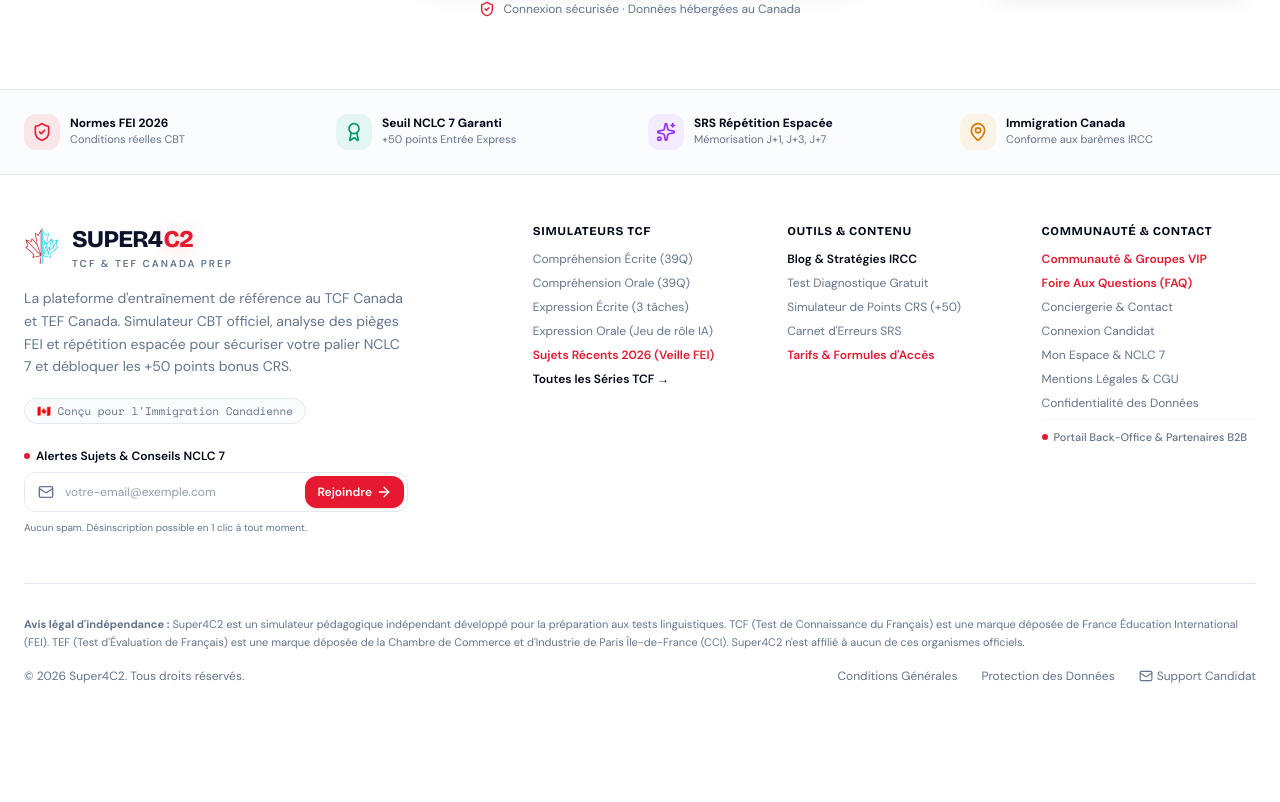
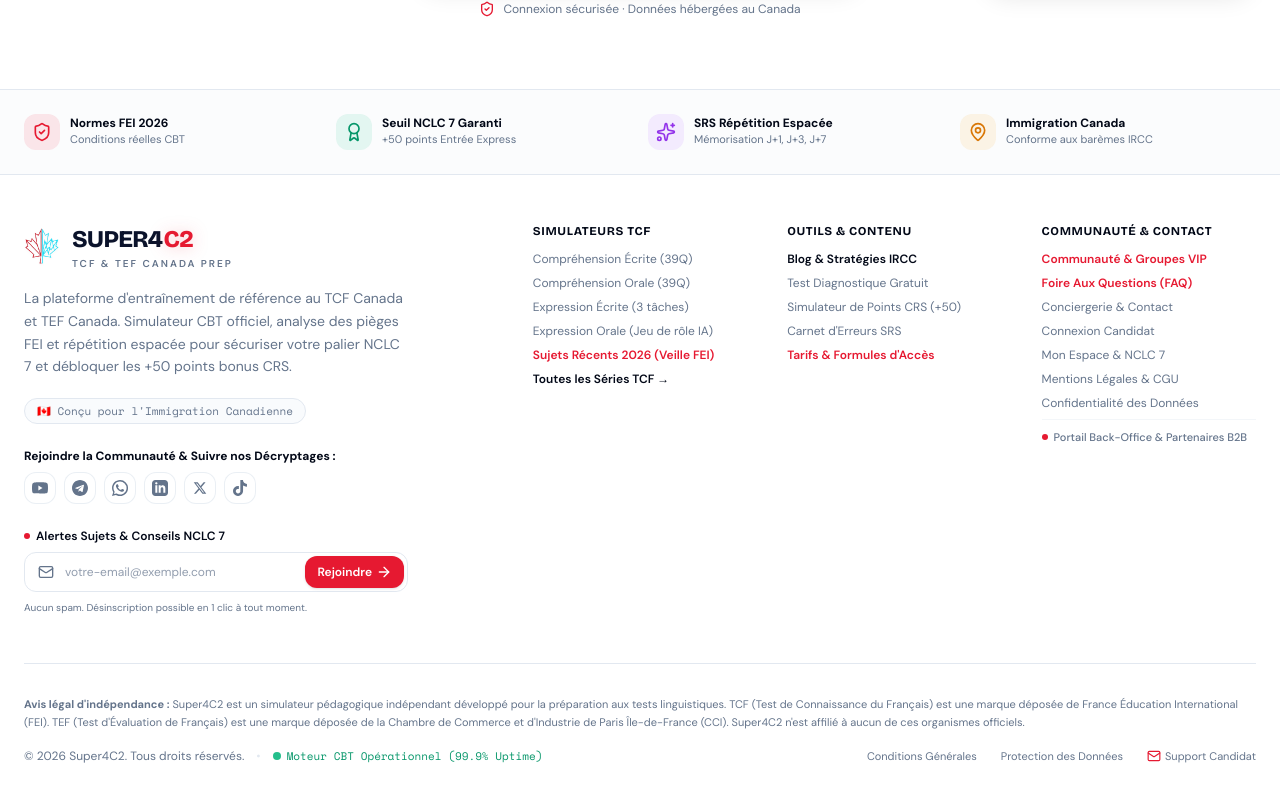
Before and after one commit to DimitriTedom/super4c2, a Next.js app: page /auth/login in a window 1280 px wide. Shown: the part 794-1596 px from the top of the page. Before the commit the page ends 1526 px from the top, so only its background shows below. Built offline with nearby package versions, Linux system fonts and the light colour scheme; no server answers.

Commit message:
feat(footer): add official social icons, community links, and real-time system status indicator

```diff
--- a/components/site-footer.tsx
+++ b/components/site-footer.tsx
@@ -67,6 +67,98 @@
               <span className="inline-flex items-center gap-1.5 rounded-full border bg-muted/40 px-3 py-1 font-mono text-[11px]">
                 🇨🇦 Conçu pour l&apos;Immigration Canadienne
               </span>
+            </div>
+
+            {/* Réseaux Sociaux & Communautés Officielles */}
+            <div className="space-y-2 pt-2">
+              <p className="text-xs font-bold text-foreground flex items-center gap-1.5">
+                <span>Rejoindre la Communauté &amp; Suivre nos Décryptages :</span>
+              </p>
+              <div className="flex flex-wrap items-center gap-2">
+                {/* YouTube */}
+                <a
+                  href="https://youtube.com/@Super4C2"
+                  target="_blank"
+                  rel="noopener noreferrer"
+                  className="h-8 w-8 rounded-lg border border-border/70 bg-background/80 hover:bg-red-500/10 hover:border-red-500/40 hover:text-red-500 text-muted-foreground flex items-center justify-center transition-all duration-200 shadow-2xs group"
+                  title="Chaîne YouTube Officielle Super4C2 (Cours, Décryptages & Sujets réels)"
+                  aria-label="YouTube Super4C2"
+                >
+                  <svg className="h-4 w-4 fill-current transition-transform group-hover:scale-110" viewBox="0 0 24 24">
+                    <path d="M23.498 6.186a3.016 3.016 0 0 0-2.122-2.136C19.505 3.545 12 3.545 12 3.545s-7.505 0-9.377.505A3.017 3.017 0 0 0 .502 6.186C0 8.07 0 12 0 12s0 3.93.502 5.814a3.016 3.016 0 0 0 2.122 2.136c1.871.505 9.376.505 9.376.505s7.505 0 9.377-.505a3.015 3.015 0 0 0 2.122-2.136C24 15.93 24 12 24 12s0-3.93-.502-5.814zM9.545 15.568V8.432L15.818 12l-6.273 3.568z" />
+                  </svg>
+                </a>
+
+                {/* Telegram */}
+                <a
+                  href="https://t.me/super4c2_canada"
+                  target="_blank"
+                  rel="noopener noreferrer"
+                  className="h-8 w-8 rounded-lg border border-border/70 bg-background/80 hover:bg-sky-500/10 hover:border-sky-500/40 hover:text-sky-500 text-muted-foreground flex items-center justify-center transition-all duration-200 shadow-2xs group"
+                  title="Groupe Telegram Candidats TCF/TEF (Partage de sujets du jour)"
+                  aria-label="Telegram Super4C2"
+                >
+                  <svg className="h-4 w-4 fill-current transition-transform group-hover:scale-110" viewBox="0 0 24 24">
+                    <path d="M12 0C5.373 0 0 5.373 0 12s5.373 12 12 12 12-5.373 12-12S18.627 0 12 0zm5.894 8.221-1.97 9.28c-.145.658-.537.818-1.084.508l-3-2.21-1.446 1.394c-.16.16-.295.295-.605.295l.213-3.053 5.56-5.023c.242-.213-.054-.333-.373-.121l-6.871 4.326-2.962-.924c-.643-.204-.657-.643.136-.953l11.57-4.458c.538-.196 1.006.128.832.939z" />
+                  </svg>
+                </a>
+
+                {/* WhatsApp Community */}
+                <a
+                  href="https://chat.whatsapp.com/super4c2"
+                  target="_blank"
+                  rel="noopener noreferrer"
+                  className="h-8 w-8 rounded-lg border border-border/70 bg-background/80 hover:bg-emerald-500/10 hover:border-emerald-500/40 hover:text-emerald-500 text-muted-foreground flex items-center justify-center transition-all duration-200 shadow-2xs group"
+                  title="Canal WhatsApp d'Alertes Tirages Entrée Express"
+                  aria-label="WhatsApp Super4C2"
+                >
+                  <svg className="h-4 w-4 fill-current transition-transform group-hover:scale-110" viewBox="0 0 24 24">
+                    <path d="M17.472 14.382c-.301-.15-1.78-.878-2.056-.979-.275-.101-.475-.15-.675.15-.2.301-.776.979-.951 1.179-.175.2-.351.226-.652.075-.301-.151-1.27-.468-2.42-1.494-.895-.798-1.5-1.784-1.675-2.085-.175-.301-.019-.464.131-.614.136-.135.301-.351.451-.527.151-.176.201-.301.301-.501.101-.2.051-.376-.025-.526-.075-.151-.676-1.63-.927-2.232-.244-.587-.493-.507-.676-.516l-.577-.01c-.2 0-.526.075-.802.376-.275.301-1.052 1.028-1.052 2.508 0 1.48 1.077 2.909 1.228 3.109.15.201 2.12 3.238 5.136 4.542.717.31 1.277.495 1.713.633.72.228 1.376.196 1.894.118.578-.087 1.78-.727 2.03-1.43.25-.702.25-1.304.175-1.43-.075-.125-.275-.2-.576-.351zM12.04 21.785h-.002a9.78 9.78 0 0 1-4.99-1.365l-.358-.213-3.71.973.99-3.618-.233-.371a9.76 9.76 0 0 1-1.498-5.18c0-5.4 4.394-9.794 9.799-9.794a9.75 9.75 0 0 1 6.927 2.871 9.74 9.74 0 0 1 2.868 6.924c0 5.405-4.395 9.797-9.797 9.797zM12.04 0C5.398 0 .013 5.385.013 12.027a11.96 11.96 0 0 0 1.84 6.388L0 24l5.74-1.506a12.03 12.03 0 0 0 6.3 1.765h.005c6.641 0 12.026-5.385 12.026-12.028A12.003 12.003 0 0 0 12.04 0z" />
+                  </svg>
+                </a>
+
+                {/* LinkedIn */}
+                <a
+                  href="https://linkedin.com/company/super4c2"
+                  target="_blank"
+                  rel="noopener noreferrer"
+                  className="h-8 w-8 rounded-lg border border-border/70 bg-background/80 hover:bg-blue-600/10 hover:border-blue-600/40 hover:text-blue-600 text-muted-foreground flex items-center justify-center transition-all duration-200 shadow-2xs group"
+                  title="Page LinkedIn Officielle Super4C2"
+                  aria-label="LinkedIn Super4C2"
+                >
+                  <svg className="h-4 w-4 fill-current transition-transform group-hover:scale-110" viewBox="0 0 24 24">
+                    <path d="M19 0h-14c-2.761 0-5 2.239-5 5v14c0 2.761 2.239 5 5 5h14c2.762 0 5-2.239 5-5v-14c0-2.761-2.238-5-5-5zm-11 19h-3v-11h3v11zm-1.5-12.268c-.966 0-1.75-.79-1.75-1.764s.784-1.764 1.75-1.764 1.75.79 1.75 1.764-.783 1.764-1.75 1.764zm13.5 12.268h-3v-5.604c0-3.368-4-3.113-4 0v5.604h-3v-11h3v1.765c1.396-2.586 7-2.777 7 2.476v6.759z" />
+                  </svg>
+                </a>
+
+                {/* X (Twitter) */}
+                <a
+                  href="https://x.com/Super4C2"
+                  target="_blank"
+                  rel="noopener noreferrer"
+                  className="h-8 w-8 rounded-lg border border-border/70 bg-background/80 hover:bg-foreground/10 hover:border-foreground/40 hover:text-foreground text-muted-foreground flex items-center justify-center transition-all duration-200 shadow-2xs group"
+                  title="Compte X / Twitter Super4C2"
+                  aria-label="X (Twitter) Super4C2"
+                >
+                  <svg className="h-3.5 w-3.5 fill-current transition-transform group-hover:scale-110" viewBox="0 0 24 24">
+                    <path d="M18.244 2.25h3.308l-7.227 8.26 8.502 11.24H16.17l-5.214-6.817L4.99 21.75H1.68l7.73-8.835L1.254 2.25H8.08l4.713 6.231zm-1.161 17.52h1.833L7.084 4.126H5.117z" />
+                  </svg>
+                </a>
+
+                {/* TikTok */}
+                <a
+                  href="https://tiktok.com/@super4c2"
+                  target="_blank"
+                  rel="noopener noreferrer"
+                  className="h-8 w-8 rounded-lg border border-border/70 bg-background/80 hover:bg-rose-500/10 hover:border-rose-500/40 hover:text-rose-500 text-muted-foreground flex items-center justify-center transition-all duration-200 shadow-2xs group"
+                  title="TikTok Super4C2 (Micro-conseils TCF & Entrée Express)"
+                  aria-label="TikTok Super4C2"
+                >
+                  <svg className="h-4 w-4 fill-current transition-transform group-hover:scale-110" viewBox="0 0 24 24">
+                    <path d="M12.525.02c1.31-.02 2.61-.01 3.91-.02.08 1.53.63 3.09 1.75 4.17 1.12 1.11 2.7 1.62 4.24 1.79v4.03c-1.44-.05-2.89-.35-4.2-.97-.57-.26-1.1-.59-1.62-.93-.01 2.92.01 5.84-.02 8.75-.08 1.4-.54 2.79-1.35 3.94-1.31 1.92-3.58 3.17-5.91 3.21-1.43.08-2.86-.31-4.08-1.03-2.02-1.19-3.44-3.37-3.65-5.71-.02-.5-.03-1-.01-1.49.18-1.9 1.12-3.72 2.58-4.96 1.66-1.44 3.98-2.13 6.15-1.72.02 1.48-.04 2.96-.04 4.44-.99-.32-2.15-.23-3.02.37-.63.41-1.11 1.04-1.36 1.75-.21.51-.24 1.07-.14 1.61.24 1.64 1.82 3.02 3.5 2.87 1.12-.01 2.19-.66 2.77-1.61.19-.33.4-.67.41-1.06.1-1.79.06-3.57.07-5.36.01-4.03-.01-8.05.02-12.07z" />
+                  </svg>
+                </a>
+              </div>
             </div>
 
             <div className="pt-2 max-w-sm">
@@ -211,19 +303,27 @@
             <strong>Avis légal d&apos;indépendance :</strong> Super4C2 est un simulateur pédagogique indépendant développé pour la préparation aux tests linguistiques. TCF (Test de Connaissance du Français) est une marque déposée de France Éducation International (FEI). TEF (Test d&apos;Évaluation de Français) est une marque déposée de la Chambre de Commerce et d&apos;Industrie de Paris Île-de-France (CCI). Super4C2 n&apos;est affilié à aucun de ces organismes officiels.
           </p>
           <div className="flex flex-col sm:flex-row items-center justify-between gap-4 text-xs text-muted-foreground">
-            <p>© {new Date().getFullYear()} Super4C2. Tous droits réservés.</p>
-            <div className="flex items-center gap-6">
-              <Link href="/mentions-legales" className="hover:text-primary transition-colors">
+            <div className="flex flex-wrap items-center gap-3 justify-center sm:justify-start">
+              <p>© {new Date().getFullYear()} Super4C2. Tous droits réservés.</p>
+              <span className="hidden sm:inline text-border">•</span>
+              <span className="inline-flex items-center gap-1.5 text-[11px] text-emerald-600 dark:text-emerald-400 font-mono font-medium">
+                <span className="h-2 w-2 rounded-full bg-emerald-500 animate-pulse" />
+                Moteur CBT Opérationnel (99.9% Uptime)
+              </span>
+            </div>
+
+            <div className="flex flex-wrap items-center gap-4 sm:gap-6 justify-center sm:justify-end">
+              <Link href="/mentions-legales" className="hover:text-primary transition-colors text-[11px]">
                 Conditions Générales
               </Link>
-              <Link href="/confidentialite" className="hover:text-primary transition-colors">
+              <Link href="/confidentialite" className="hover:text-primary transition-colors text-[11px]">
                 Protection des Données
               </Link>
               <a
                 href="mailto:contact@super4c2.com"
-                className="inline-flex items-center gap-1 hover:text-primary transition-colors"
+                className="inline-flex items-center gap-1 hover:text-primary transition-colors text-[11px]"
               >
-                <Mail className="h-3.5 w-3.5" />
+                <Mail className="h-3.5 w-3.5 text-brand-crimson" />
                 Support Candidat
               </a>
             </div>
```
